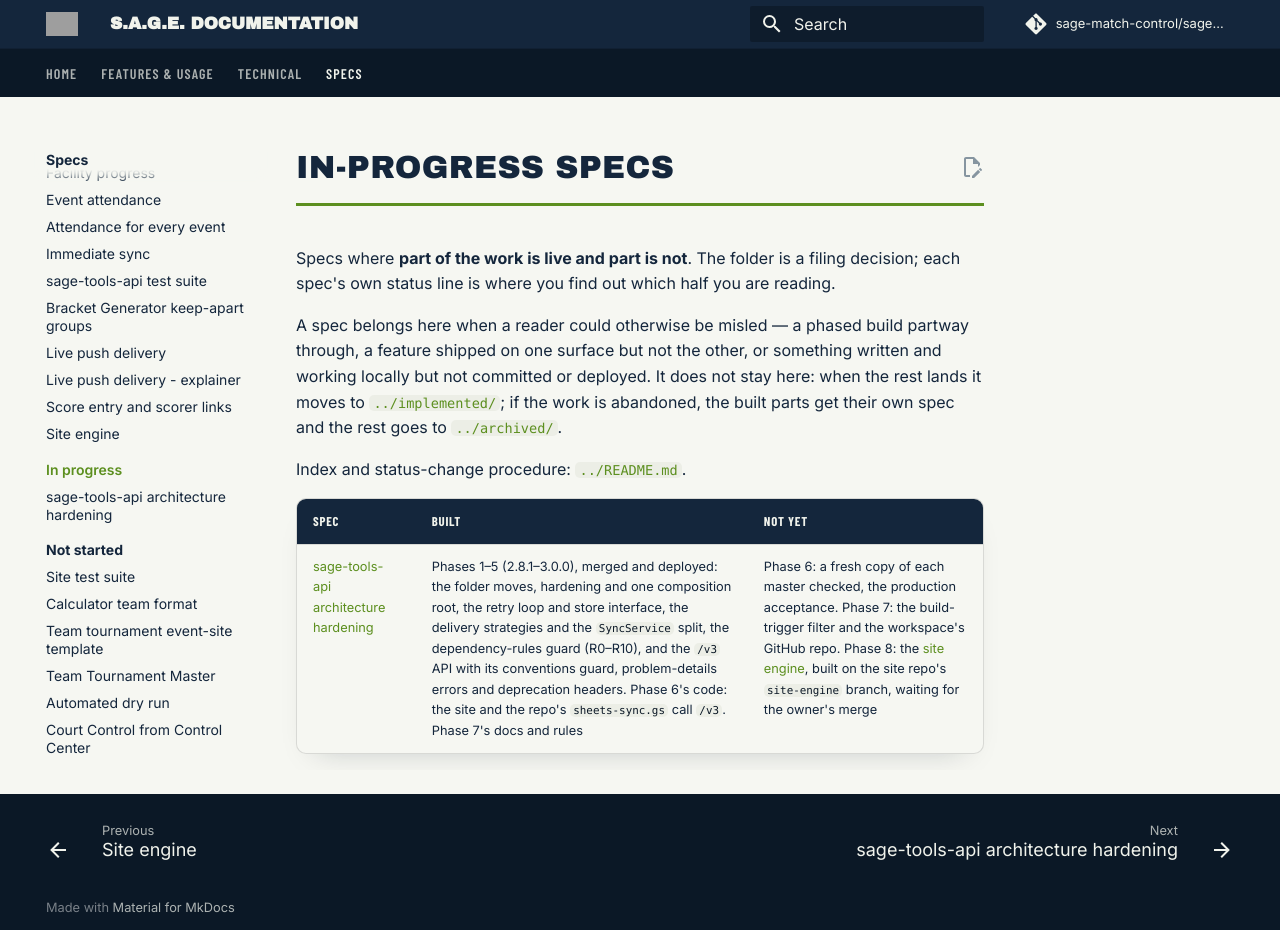
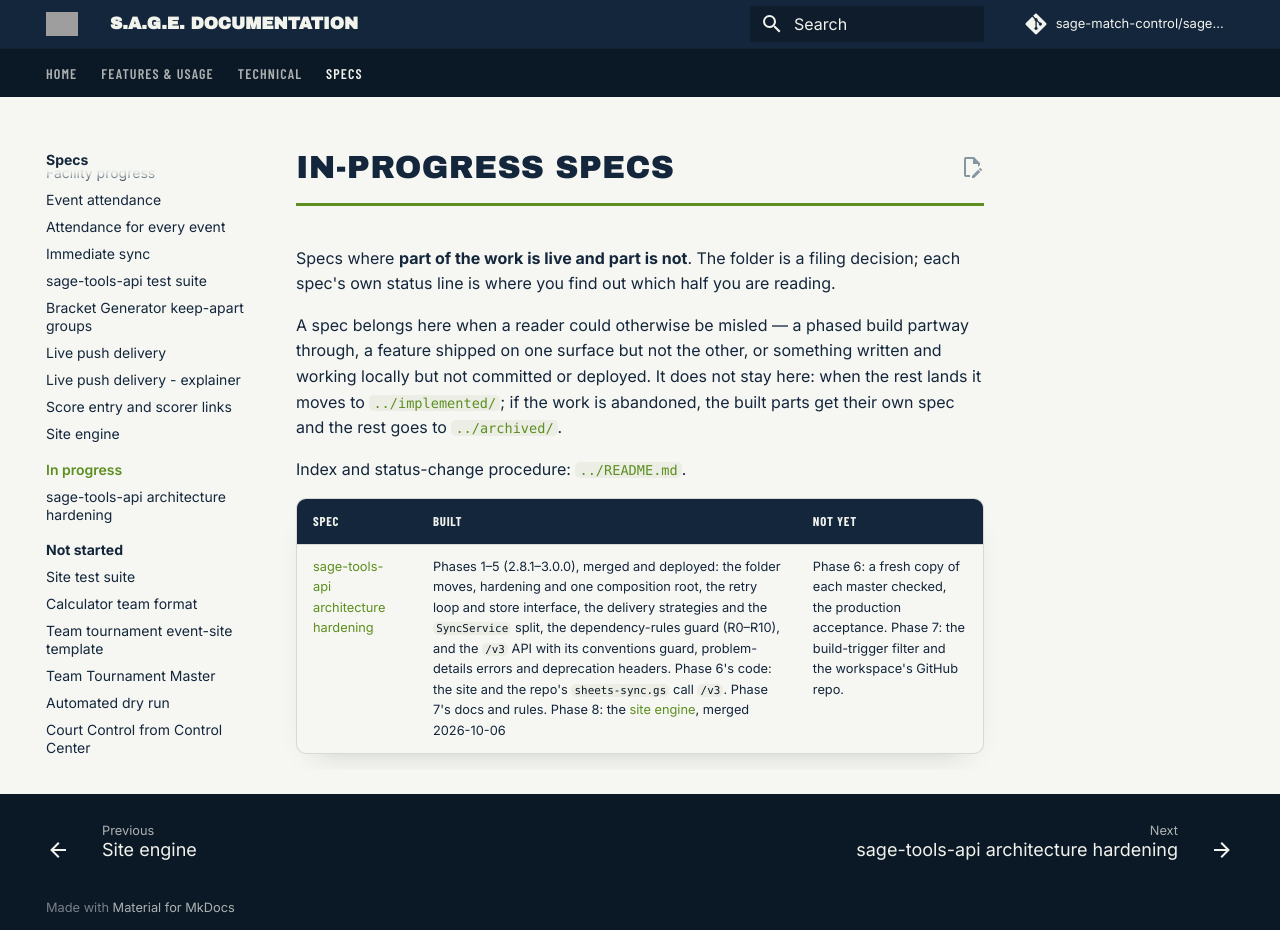
Before and after one commit to sage-match-control/sage-docs, an MkDocs documentation site: the page built from docs/specs/in-progress/README.md, in a window 1280 px wide and 930 px high. Built offline with MkDocs 1.6.1 and Material for MkDocs 9.7.7, drawn with Linux system fonts in a browser that asks for light colours; comment, search, counter and statistics services are not loaded.

Commit message:
Specs in progress: Phase 8, the site engine, is merged
Co-Authored-By: Claude Opus 5.5 <noreply@anthropic.com>

```diff
--- a/docs/specs/in-progress/README.md
+++ b/docs/specs/in-progress/README.md
@@ -16,4 +16,4 @@ Index and status-change procedure: [`../README.md`](../README.md).
 
 | Spec | Built | Not yet |
 | --- | --- | --- |
-| [sage-tools-api architecture hardening](sage-tools-api-architecture-spec.md) | Phases 1–5 (2.8.1–3.0.0), merged and deployed: the folder moves, hardening and one composition root, the retry loop and store interface, the delivery strategies and the `SyncService` split, the dependency-rules guard (R0–R10), and the `/v3` API with its conventions guard, problem-details errors and deprecation headers. Phase 6's code: the site and the repo's `sheets-sync.gs` call `/v3`. Phase 7's docs and rules | Phase 6: a fresh copy of each master checked, the production acceptance. Phase 7: the build-trigger filter and the workspace's GitHub repo. Phase 8: the [site engine](../implemented/site-engine-spec.md), built on the site repo's `site-engine` branch, waiting for the owner's merge |
+| [sage-tools-api architecture hardening](sage-tools-api-architecture-spec.md) | Phases 1–5 (2.8.1–3.0.0), merged and deployed: the folder moves, hardening and one composition root, the retry loop and store interface, the delivery strategies and the `SyncService` split, the dependency-rules guard (R0–R10), and the `/v3` API with its conventions guard, problem-details errors and deprecation headers. Phase 6's code: the site and the repo's `sheets-sync.gs` call `/v3`. Phase 7's docs and rules. Phase 8: the [site engine](../implemented/site-engine-spec.md), merged 2026-10-06 | Phase 6: a fresh copy of each master checked, the production acceptance. Phase 7: the build-trigger filter and the workspace's GitHub repo. |
```
